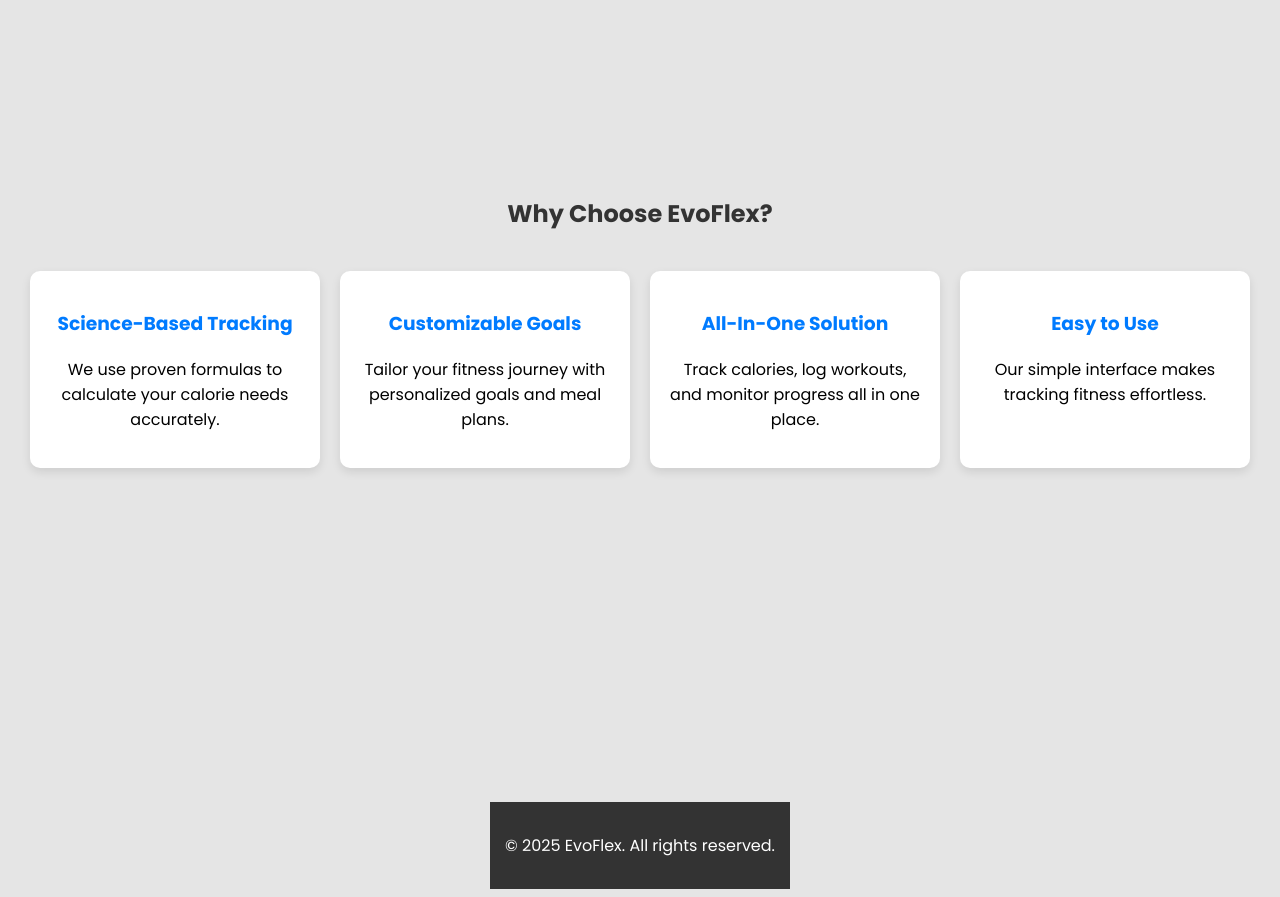
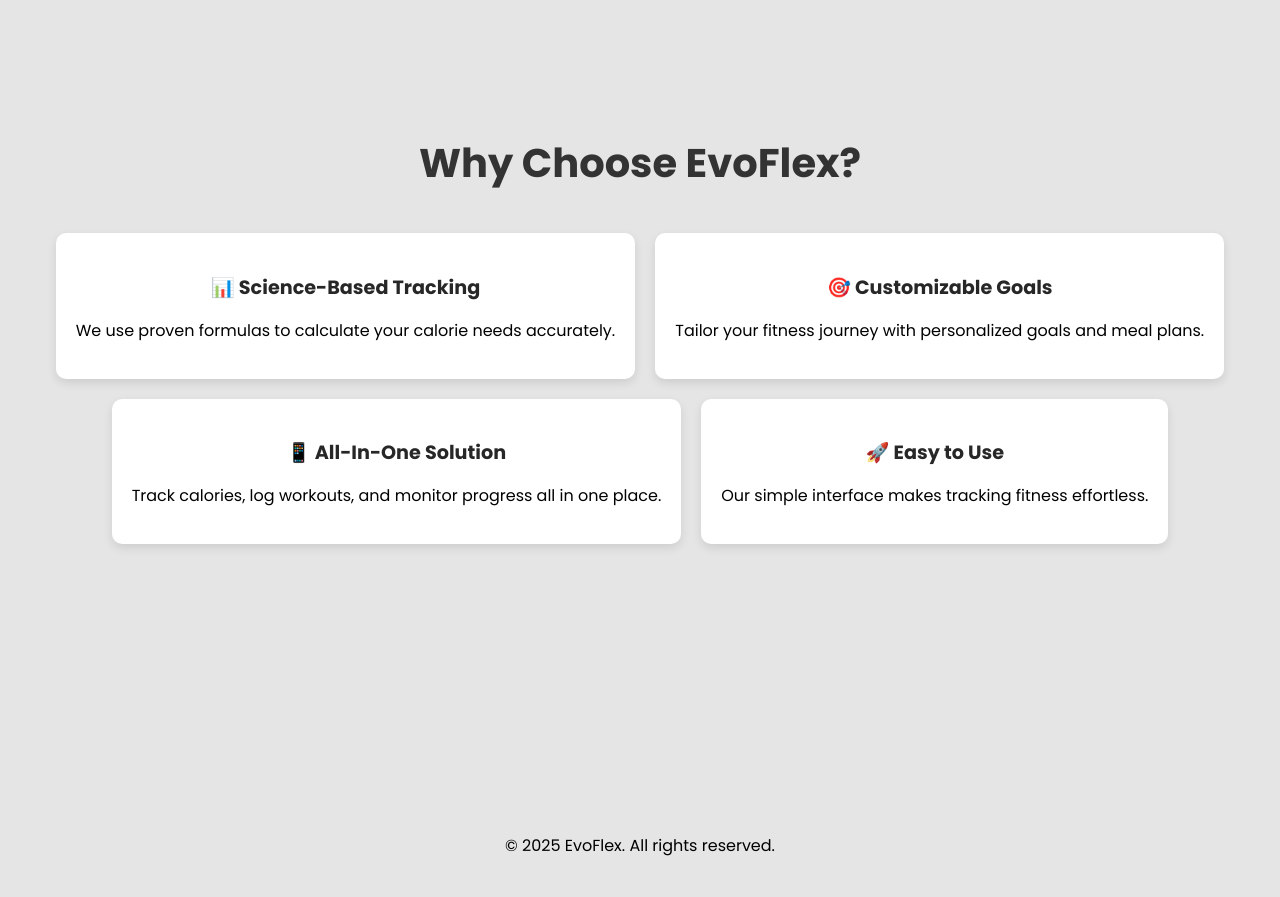
Before and after one commit to HamzahM03/EvoFlex, a React (Vite) app in the folder client/: page / in a window 1280 px wide. Shown: the part 1800-2697 px from the top of the page. Built offline with nearby package versions, Linux system fonts and the light colour scheme.

Commit message:
update whychooseus component
update whychooseus component to use the reusable card component

```diff
--- a/client/src/components/WhyChooseUs.jsx
+++ b/client/src/components/WhyChooseUs.jsx
@@ -1,26 +1,21 @@
 import styles from "../styles/WhyChooseUs.module.css";
+import Card from "./Card"; // Import reusable Card component
 
 function WhyChooseUs() {
+  const whyChooseUsData = [
+    { title: "📊 Science-Based Tracking", description: "We use proven formulas to calculate your calorie needs accurately." },
+    { title: "🎯 Customizable Goals", description: "Tailor your fitness journey with personalized goals and meal plans." },
+    { title: "📱 All-In-One Solution", description: "Track calories, log workouts, and monitor progress all in one place." },
+    { title: "🚀 Easy to Use", description: "Our simple interface makes tracking fitness effortless." },
+  ];
+
   return (
     <section id="why" className={styles.whyChooseUs}>
       <h2>Why Choose EvoFlex?</h2>
       <div className={styles.whyGrid}>
-        <div className={styles.whyCard}>
-          <h3>Science-Based Tracking</h3>
-          <p>We use proven formulas to calculate your calorie needs accurately.</p>
-        </div>
-        <div className={styles.whyCard}>
-          <h3>Customizable Goals</h3>
-          <p>Tailor your fitness journey with personalized goals and meal plans.</p>
-        </div>
-        <div className={styles.whyCard}>
-          <h3>All-In-One Solution</h3>
-          <p>Track calories, log workouts, and monitor progress all in one place.</p>
-        </div>
-        <div className={styles.whyCard}>
-          <h3>Easy to Use</h3>
-          <p>Our simple interface makes tracking fitness effortless.</p>
-        </div>
+        {whyChooseUsData.map((item, index) => (
+          <Card key={index} title={item.title} description={item.description} />
+        ))}
       </div>
     </section>
   );
--- a/client/src/styles/Card.module.css
+++ b/client/src/styles/Card.module.css
@@ -12,7 +12,7 @@
 }
 
 .card h3 {
-  color: #007bff;
+  color: rgb(39, 39, 39);
   font-size: 1.2rem;
   margin-bottom: 10px;
 }
--- a/client/src/styles/Features.module.css
+++ b/client/src/styles/Features.module.css
@@ -6,6 +6,10 @@
   flex-direction: column;
   justify-content: center; /* Centers content vertically */
   align-items: center; /* Centers content horizontally */
+}
+
+.features h2{
+  font-size: 40px;
 }
 
 .featuresGrid {
--- a/client/src/styles/Footer.module.css
+++ b/client/src/styles/Footer.module.css
@@ -1,6 +1,5 @@
 .footer {
-  background: #333;
-  color: white;
+  color: black;
   text-align: center;
   padding: 15px;
   margin-top: 30px;
--- a/client/src/styles/WhyChooseUs.module.css
+++ b/client/src/styles/WhyChooseUs.module.css
@@ -8,6 +8,9 @@
   align-items: center; /* ✅ Centers content horizontally */
 }
 
+.whyChooseUs h2{
+  font-size: 40px;
+}
 
 .whyGrid {
   display: flex;
@@ -24,7 +27,3 @@
   box-shadow: 0 4px 10px rgba(0, 0, 0, 0.1);
   width: 250px;
 }
-
-.whyCard h3 {
-  color: #007bff;
-}
```
